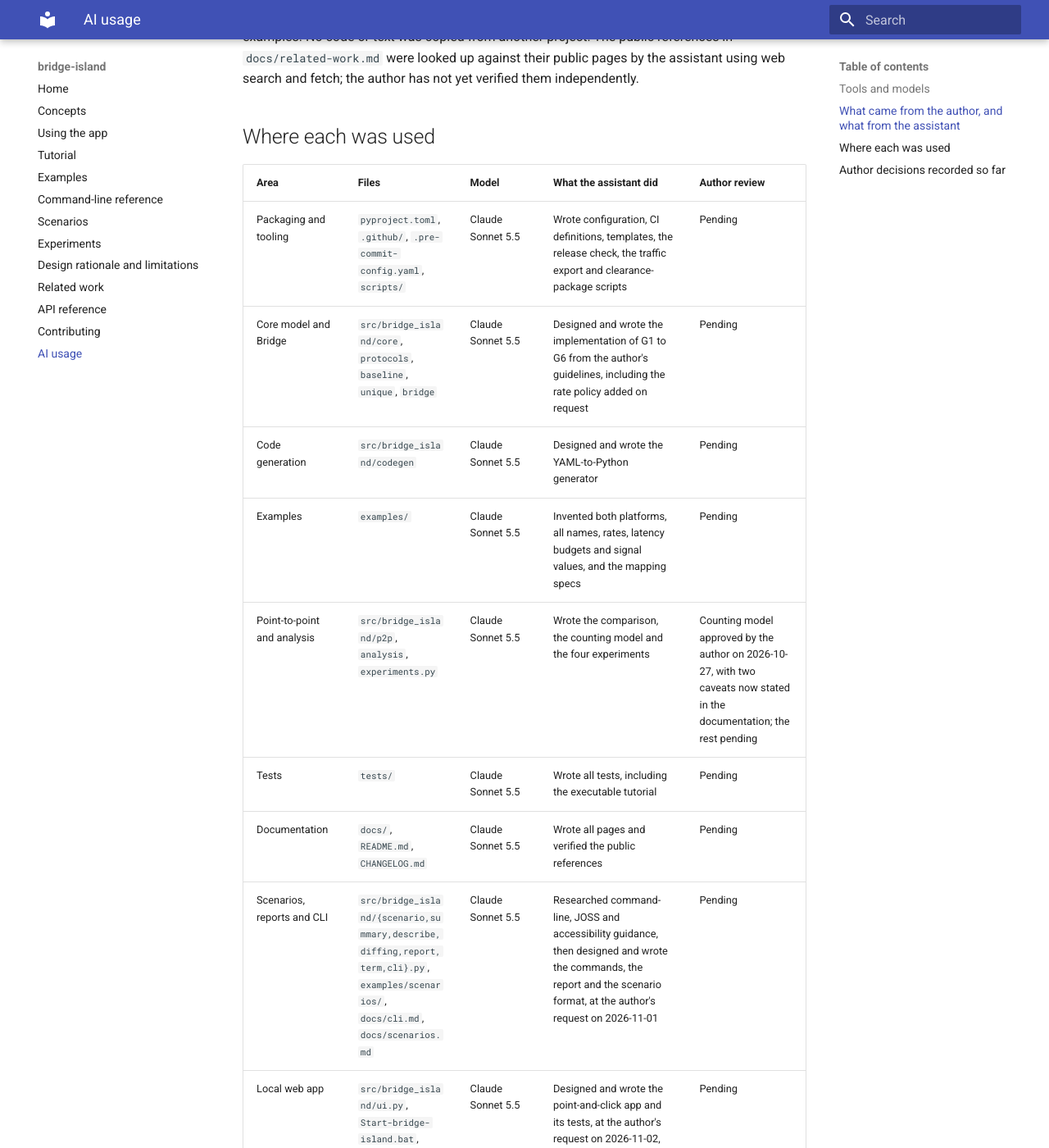
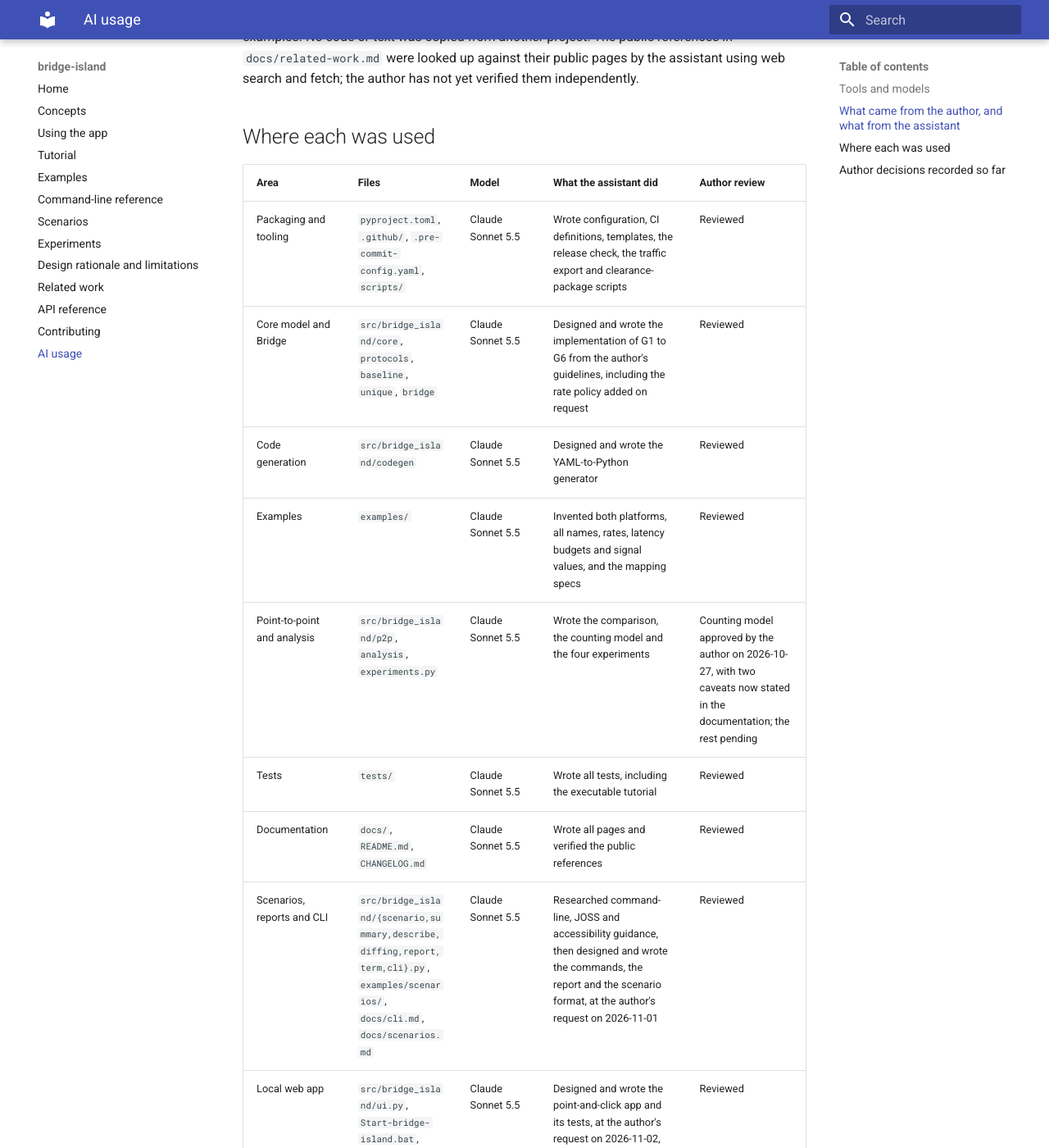
Before and after one commit to tkaiagent123/bridge-island, an MkDocs documentation site: the page built from docs/AI_USAGE.md, in a window 1280 px wide and 1400 px high, scrolled down 862 px. Shown: the whole window at 82% size. Built offline with MkDocs 1.6.1 and Material for MkDocs 9.7.7, drawn with Linux system fonts in a browser that asks for light colours; some of the changed text lies outside the part shown.

Commit message:
docs: mark all AI-usage areas as reviewed by the author
Co-Authored-By: Claude Sonnet 5.5 <noreply@anthropic.com>

```diff
--- a/docs/AI_USAGE.md
+++ b/docs/AI_USAGE.md
@@ -32,17 +32,17 @@ search and fetch; the author has not yet verified them independently.
 
 | Area | Files | Model | What the assistant did | Author review |
 | --- | --- | --- | --- | --- |
-| Packaging and tooling | `pyproject.toml`, `.github/`, `.pre-commit-config.yaml`, `scripts/` | Claude Sonnet 5.5 | Wrote configuration, CI definitions, templates, the release check, the traffic export and clearance-package scripts | Pending |
-| Core model and Bridge | `src/bridge_island/core`, `protocols`, `baseline`, `unique`, `bridge` | Claude Sonnet 5.5 | Designed and wrote the implementation of G1 to G6 from the author's guidelines, including the rate policy added on request | Pending |
-| Code generation | `src/bridge_island/codegen` | Claude Sonnet 5.5 | Designed and wrote the YAML-to-Python generator | Pending |
-| Examples | `examples/` | Claude Sonnet 5.5 | Invented both platforms, all names, rates, latency budgets and signal values, and the mapping specs | Pending |
+| Packaging and tooling | `pyproject.toml`, `.github/`, `.pre-commit-config.yaml`, `scripts/` | Claude Sonnet 5.5 | Wrote configuration, CI definitions, templates, the release check, the traffic export and clearance-package scripts | Reviewed |
+| Core model and Bridge | `src/bridge_island/core`, `protocols`, `baseline`, `unique`, `bridge` | Claude Sonnet 5.5 | Designed and wrote the implementation of G1 to G6 from the author's guidelines, including the rate policy added on request | Reviewed |
+| Code generation | `src/bridge_island/codegen` | Claude Sonnet 5.5 | Designed and wrote the YAML-to-Python generator | Reviewed |
+| Examples | `examples/` | Claude Sonnet 5.5 | Invented both platforms, all names, rates, latency budgets and signal values, and the mapping specs | Reviewed |
 | Point-to-point and analysis | `src/bridge_island/p2p`, `analysis`, `experiments.py` | Claude Sonnet 5.5 | Wrote the comparison, the counting model and the four experiments | Counting model approved by the author on 2026-10-27, with two caveats now stated in the documentation; the rest pending |
-| Tests | `tests/` | Claude Sonnet 5.5 | Wrote all tests, including the executable tutorial | Pending |
-| Documentation | `docs/`, `README.md`, `CHANGELOG.md` | Claude Sonnet 5.5 | Wrote all pages and verified the public references | Pending |
-| Scenarios, reports and CLI | `src/bridge_island/{scenario,summary,describe,diffing,report,term,cli}.py`, `examples/scenarios/`, `docs/cli.md`, `docs/scenarios.md` | Claude Sonnet 5.5 | Researched command-line, JOSS and accessibility guidance, then designed and wrote the commands, the report and the scenario format, at the author's request on 2026-11-01 | Pending |
-| Local web app | `src/bridge_island/ui.py`, `Start-bridge-island.bat`, `tests/test_app.py`, `docs/app.md` | Claude Sonnet 5.5 | Designed and wrote the point-and-click app and its tests, at the author's request on 2026-11-02, and checked it by driving it over HTTP and viewing screenshots | Pending |
-| Independent review and hardening | whole repository; `scripts/mutation_check.py`, `src/bridge_island/{age,yamlutil}.py`, `tests/test_robustness.py`, `tests/test_audit_fixes.py`, `tests/test_age*.py` | Claude Sonnet 5.5 | At the author's request on 2026-11-03: reviewed all work as an external critic (static analysis, security scanning, profiling, fuzzing, mutation testing), researched related work and verified its citations against public pages, fixed the defects found and added tests for each | Pending |
-| Release preparation | local tag, clearance package, release checklist (all git-ignored or local) | Claude Sonnet 5.5 | Prepared; nothing was published | Pending |
+| Tests | `tests/` | Claude Sonnet 5.5 | Wrote all tests, including the executable tutorial | Reviewed |
+| Documentation | `docs/`, `README.md`, `CHANGELOG.md` | Claude Sonnet 5.5 | Wrote all pages and verified the public references | Reviewed |
+| Scenarios, reports and CLI | `src/bridge_island/{scenario,summary,describe,diffing,report,term,cli}.py`, `examples/scenarios/`, `docs/cli.md`, `docs/scenarios.md` | Claude Sonnet 5.5 | Researched command-line, JOSS and accessibility guidance, then designed and wrote the commands, the report and the scenario format, at the author's request on 2026-11-01 | Reviewed |
+| Local web app | `src/bridge_island/ui.py`, `Start-bridge-island.bat`, `tests/test_app.py`, `docs/app.md` | Claude Sonnet 5.5 | Designed and wrote the point-and-click app and its tests, at the author's request on 2026-11-02, and checked it by driving it over HTTP and viewing screenshots | Reviewed |
+| Independent review and hardening | whole repository; `scripts/mutation_check.py`, `src/bridge_island/{age,yamlutil}.py`, `tests/test_robustness.py`, `tests/test_audit_fixes.py`, `tests/test_age*.py` | Claude Sonnet 5.5 | At the author's request on 2026-11-03: reviewed all work as an external critic (static analysis, security scanning, profiling, fuzzing, mutation testing), researched related work and verified its citations against public pages, fixed the defects found and added tests for each | Reviewed |
+| Release preparation | local tag, clearance package, release checklist (all git-ignored or local) | Claude Sonnet 5.5 | Prepared; nothing was published | Reviewed |
 
 "Pending" becomes "Reviewed" only after the author's review pass of that area.
 
```
